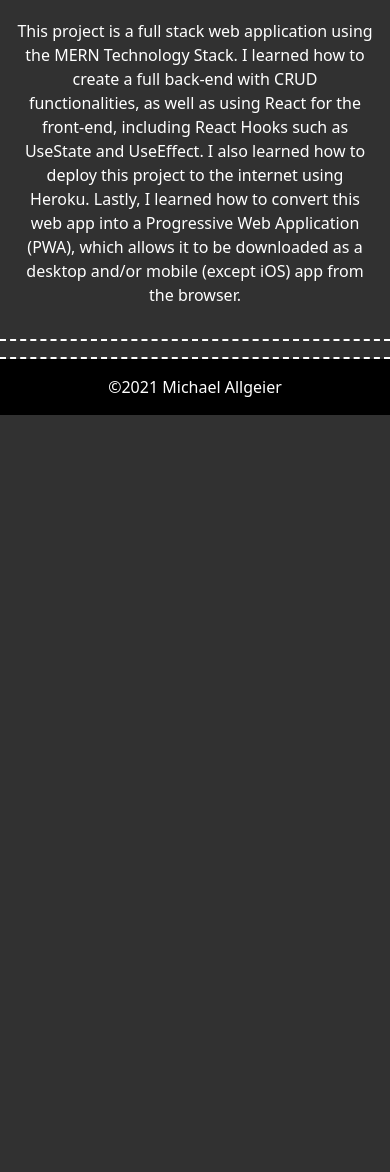
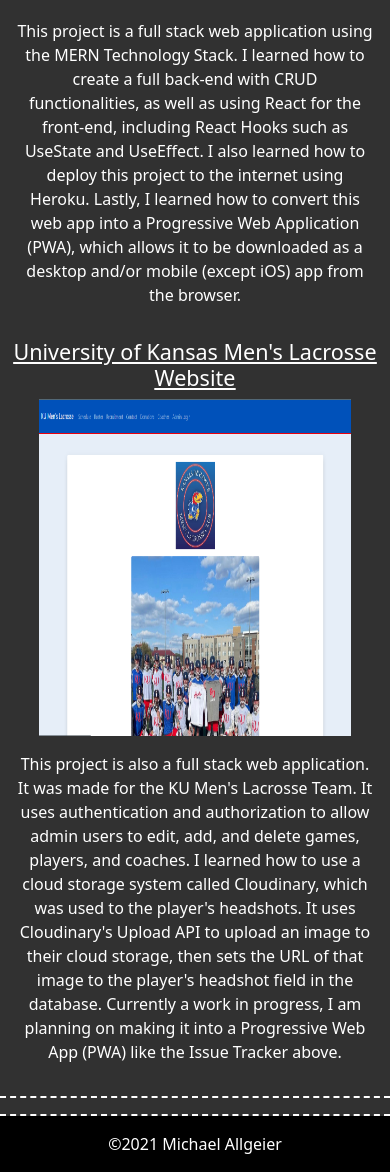
Before and after one commit to Michael-Allgeier/Portfolio, a website: page src/index.html in a window 390 px wide. Shown: the part 5199-6371 px from the top of the page. Before the commit the page ends 5614 px from the top, so only its background shows below. Drawn offline with nearby package versions, Linux system fonts and the light colour scheme.

Commit message:
added KU Men's Lacrosse Website to Projects

```diff
--- a/src/css/main.css
+++ b/src/css/main.css
@@ -132,6 +132,11 @@
   animation-duration: 2s;
 }
 
+.ku-website-image {
+  width: 35vw;
+  height: 40vh;
+}
+
 .contact-me {
   border-bottom: 2px dashed white;
   animation-name: slideinright;
@@ -171,6 +176,11 @@
   .project iframe {
     max-width: 350px;
   }
+
+  .ku-website-image {
+    width: 80vw;
+    height: 40vh;
+  }
 }
 
 @media screen and (max-width: 350px) {
@@ -181,6 +191,11 @@
   .jumbotron img {
     width: 250px;
     height: 200px;
+  }
+
+  .ku-website-image {
+    width: 90vw;
+    height: 40vh;
   }
 }
 
--- a/src/index.html
+++ b/src/index.html
@@ -196,10 +196,15 @@
             <p class="p-3">On this project, I learned how to use bootstrap backgrounds, navbars, colors, etc. I also learned how to use the Bootstrap cards and grid system that was used for the menu items. I also learned how to add a responsive, interactive map.</p>
           </div>
           <div class="col-lg-6">
-            <h4 class="text-decoration-underline">Issue Tracker</h4>
+            <h4 class="text-decoration-underline"><a href="https://issue-tracker-react-mallgeier.herokuapp.com/" target="_blank" class="text-white">Issue Tracker</a></h4>
             <iframe src="https://www.youtube.com/embed/uVRvbZ3671U" width="480" height="240" frameBorder="0" allowFullScreen target="_blank"></iframe><p><a href="https://www.youtube.com/watch?v=uVRvbZ3671U" target="_blank">Open in YouTube</a></p>
             <div id="contact-section"></div>
             <p class="p-3">This project is a full stack web application using the MERN Technology Stack. I learned how to create a full back-end with CRUD functionalities, as well as using React for the front-end, including React Hooks such as UseState and UseEffect. I also learned how to deploy this project to the internet using Heroku. Lastly, I learned how to convert this web app into a Progressive Web Application (PWA), which allows it to be downloaded as a desktop and/or mobile (except iOS) app from the browser.</p>
+          </div>
+          <div class="col-lg-6">
+            <h4 class="text-decoration-underline"><a class="text-white" href="https://ku-mens-lacrosse.herokuapp.com/" target="_blank">University of Kansas Men's Lacrosse Website</a></h4>
+            <a class="text-white" href="https://ku-mens-lacrosse.herokuapp.com/" target="_blank"><img class="ku-website-image" alt="KU Lacrosse Website Home Page" src="./img/ku-homepage-screenshot.png"></a>
+            <p class="p-3">This project is also a full stack web application. It was made for the KU Men's Lacrosse Team. It uses authentication and authorization to allow admin users to edit, add, and delete games, players, and coaches. I learned how to use a cloud storage system called Cloudinary, which was used to the player's headshots. It uses Cloudinary's Upload API to upload an image to their cloud storage, then sets the URL of that image to the player's headshot field in the database. Currently a work in progress, I am planning on making it into a Progressive Web App (PWA) like the Issue Tracker above.</p>
           </div>
         </div>
       </div>
```
Also changed, not shown: src/img/codeimage.jpeg (deleted), src/img/ku-homepage-screenshot.png (added), src/img/selfpicture.jpg (deleted).
